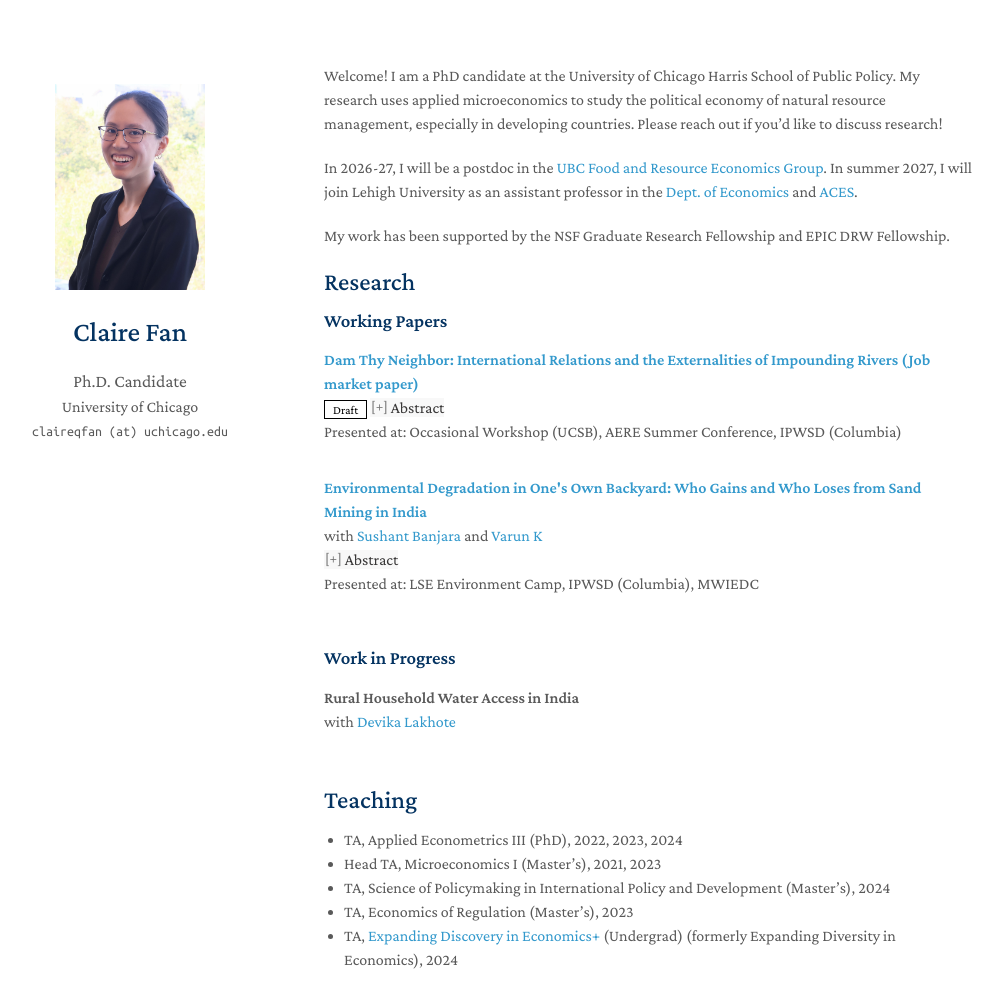
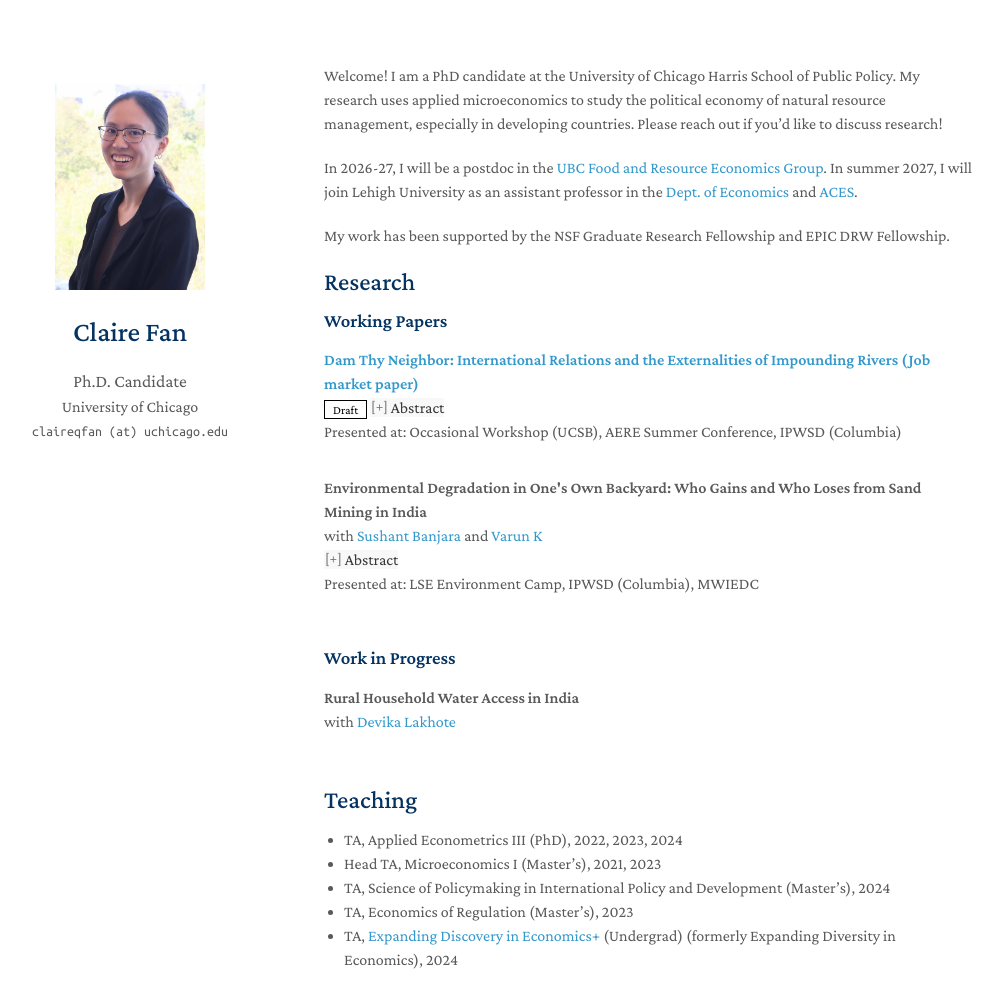
Before and after one commit to claireqfan/claireqfan.github.io, a Jekyll site: the page built from index.md, in a window 1280 px wide and 1066 px high. Shown: the top 1008 px of the window, without its empty margins (146-1148 px from the left). Built offline with Jekyll 4.4.1, drawn with Linux system fonts in a browser that asks for light colours; nearby versions of some CDN libraries; a style sheet for code colours, icons or effects is not loaded.

Commit message:
changing title style for unlinked WPs

```diff
--- a/_includes/publications.md
+++ b/_includes/publications.md
@@ -11,7 +11,13 @@
 <div class="pub-row">
   <div class="col-sm-9" style="position: relative;padding-right: 15px;padding-left: 0px;">
       <!-- <div class="title"><a>{{ link.title }}</a></div> -->
-      <div class="title"><a href="{{ link.draft }}">{{ link.title }}</a></div>
+      <div class="title">
+        {% if link.draft %}
+          <a href="{{ link.draft }}" target="_blank">{{ link.title }}</a>
+        {% else %}
+          {{ link.title }}
+        {% endif %}
+      </div>
       <div class="periodical"><em>{{ link.conference }}</em>
       </div>
     <div class="links">
```
